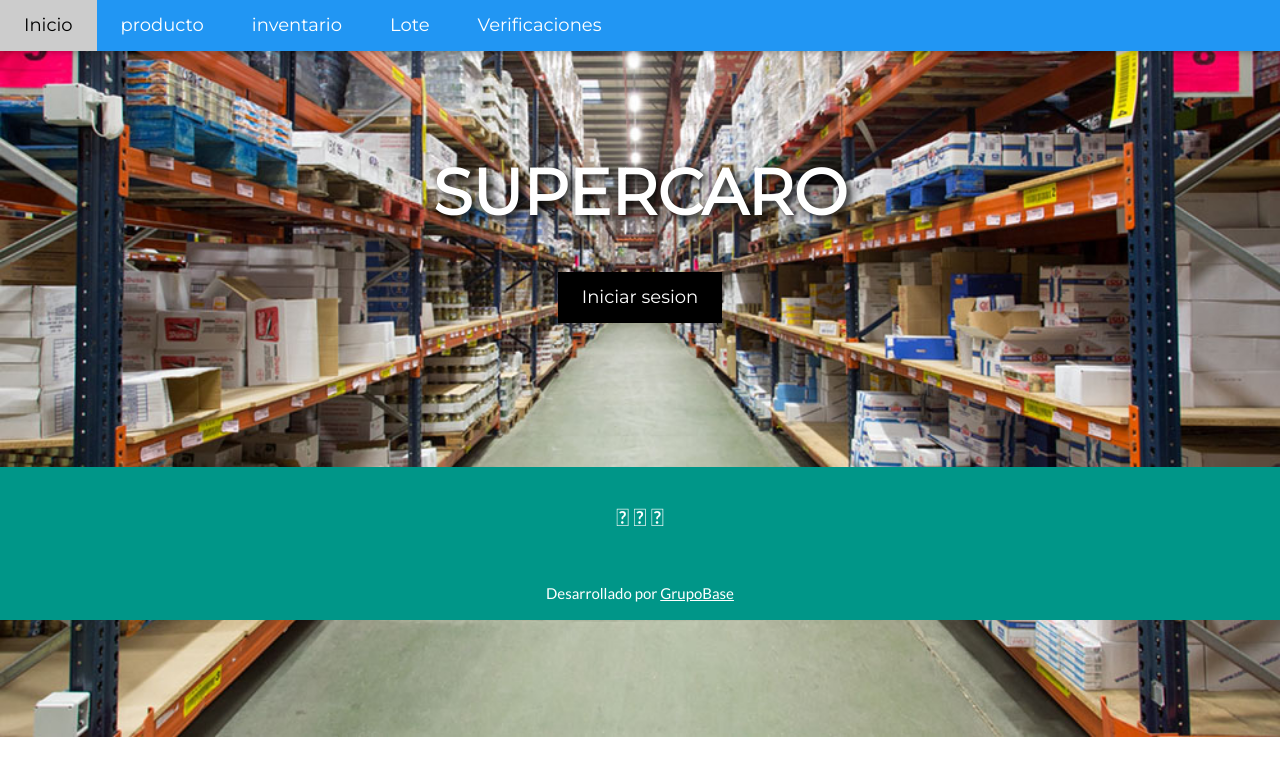
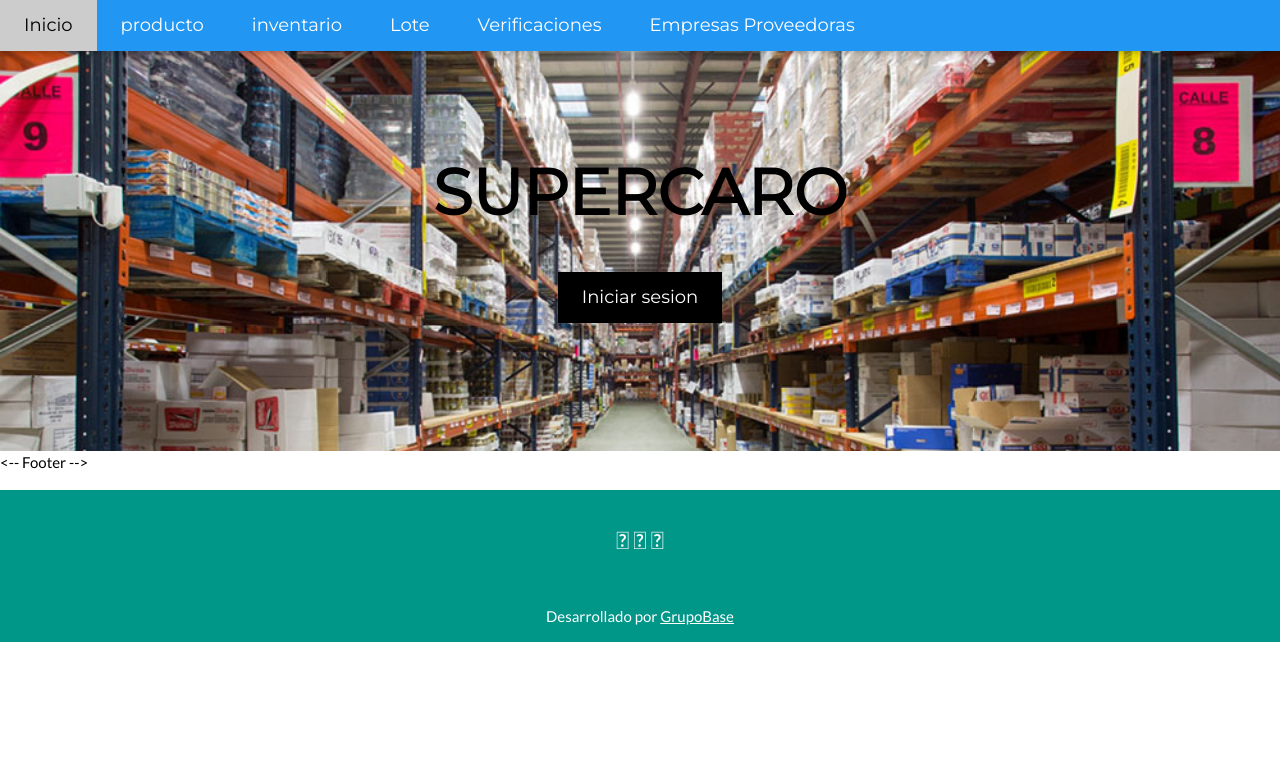
Before and after one commit to leocaraballo/tpfinal-basededatos, a PHP site: page /supercaro/ in a window 1280 px wide. Shown: the top 776 px of the page. Run offline with PHP 8.4, Linux system fonts and the light colour scheme.

Commit message:
Update index.php

```diff
--- a/index.php
+++ b/index.php
@@ -1,56 +1,12 @@
-<!DOCTYPE html>
-<html lang="en">
-<title>SuperCaro</title>
 
-<meta charset="UTF-8">
-<meta name="viewport" content="width=device-width, initial-scale=1">
-<link rel="stylesheet" href="https://www.w3schools.com/w3css/4/w3.css">
-<link rel="stylesheet" href="https://fonts.googleapis.com/css?family=Lato">
-<link rel="stylesheet" href="https://fonts.googleapis.com/css?family=Montserrat">
-<link rel="stylesheet" href="https://cdnjs.cloudflare.com/ajax/libs/font-awesome/4.7.0/css/font-awesome.min.css">
-<style>
-		#Cursiva {font-style: italic}
-    body,h1,h2,h3,h4,h5,h6 {font-family: "Lato", sans-serif}
-    .w3-bar,h1,button {font-family: "Montserrat", sans-serif}
-    .fa-anchor,.fa-coffee {font-size:200px}
-    body {
-      background-image: url("img/almacen.jpg");
-      background-repeat: no-repeat;
-      background-size: cover;
-      background-position:center;
-    }
-    .titulo-grande {
-      color: white;
-      text-shadow: 4px 4px 8px #000000;
-    }
-</style>
-<body>
-
-
-<!-- Navbar -->
-<div class="w3-top">
-	<div class="w3-bar w3-blue w3-card w3-left-align w3-large">
-		<a class="w3-bar-item w3-button w3-hide-medium w3-hide-large w3-right w3-padding-large w3-hover-white w3-large w3-red" href="javascript:void(0);" onclick="myFunction()" title="Toggle Navigation Menu"><i class="fa fa-bars"></i></a>
-		<a class="w3-bar-item w3-button w3-padding-large w3-white">Inicio</a>
-		<a href="supercaro/producto" class="w3-bar-item w3-button w3-hide-small w3-padding-large w3-hover-white">producto</a>
-		<a href="supercaro/Conozcanos/" class="w3-bar-item w3-button w3-hide-small w3-padding-large w3-hover-white">inventario</a>
-		<a href="supercaro/App" class="w3-bar-item w3-button w3-hide-small w3-padding-large w3-hover-white">Lote</a>
-		<a onclick="document.getElementById('id02').style.display='block'" href="#" class="w3-bar-item w3-button w3-hide-small w3-padding-large w3-hover-white">Verificaciones</a>
-	</div>
-
-	<!-- Navbar on small screens -->
-	<div id="navDemo" class="w3-bar-block w3-white w3-hide w3-hide-large w3-hide-medium w3-large">
-		<a class="w3-bar-item w3-button w3-padding-large w3-white">Inicio</a>
-		<a href="#" class="w3-bar-item w3-button w3-padding-large">Producto</a>
-		<a href="/supercaro/Conozcanos" class="w3-bar-item w3-button w3-padding-large">Conozcanos</a>
-		<a onclick="document.getElementById('id02').style.display='block'" href="#" class="w3-bar-item w3-button w3-padding-large">Contactenos</a>
-	</div>
-</div>
+<?php
+include_once 'Plantillas/Nav.inc.php';
+?>
 
 <!-- Header -->
-<header class="w3-container w3-center" style="padding:128px 16px;">
+<header class="w3-container w3-center" style="padding:128px 16px;  background:url(img/almacen.jpg) no-repeat center center fixed; background-size: cover;">
 
-		<h1 class="w3-margin w3-jumbo titulo-grande"><strong>SUPERCARO</strong></h1>
+		<h1  class="w3-margin w3-jumbo"><strong>SUPERCARO</strong></h1>
 	<!-- <p class="w3-xlarge">Template by w3.css</p> -->
 	<button onclick="document.getElementById('id01').style.display='block'" class="w3-button w3-black w3-padding-large w3-large w3-margin-top">Iniciar sesion</button>
 </header>
@@ -58,19 +14,11 @@
 <!--<div class="w3-container w3-gray w3-center w3-opacity w3-padding-64">
 		<h1 class="w3-margin w3-xxlarge w3-serif" id="Cursiva"> &#8810; El progreso de la medicina nos depara el fin de aquella época liberal en la que el hombre aún podía morirse de lo que quería &#8811;</h1>
 		<h5>Stanisław Jerzy Lec</h5>
-</div>
+</div>-->
 
-<-- Footer -->
-<footer class="w3-container w3-teal w3-center w3-margin-top">
-	<div class="w3-xlarge w3-padding-32">
-		<a href="https://www.facebook.com" style="text-decoration:none;" class="fab fa-facebook w3-hover-opacity" href="https://facebook.com" target="_blank"></a>
-		<a href="https://www.instagram.com" style="text-decoration:none;" class="fab fa-instagram w3-hover-opacity"></a>
-		<a href="https://www.twitter.com" style="text-decoration:none;" class="fab fa-twitter w3-hover-opacity"></a>
- 	</div>
- <p>Desarrollado por <a href="https://www.google.com" target="_blank">GrupoBase</a></p>
-</footer>
-
-
+<?php
+include_once 'Plantillas/Footer.inc.php';
+?>
 
 <div class="w3-container">
 
@@ -157,7 +105,6 @@ function myFunction() {
 				x.className = x.className.replace(" w3-show", "");
 		}
 }
-
 </script>
 
 </body>
```
